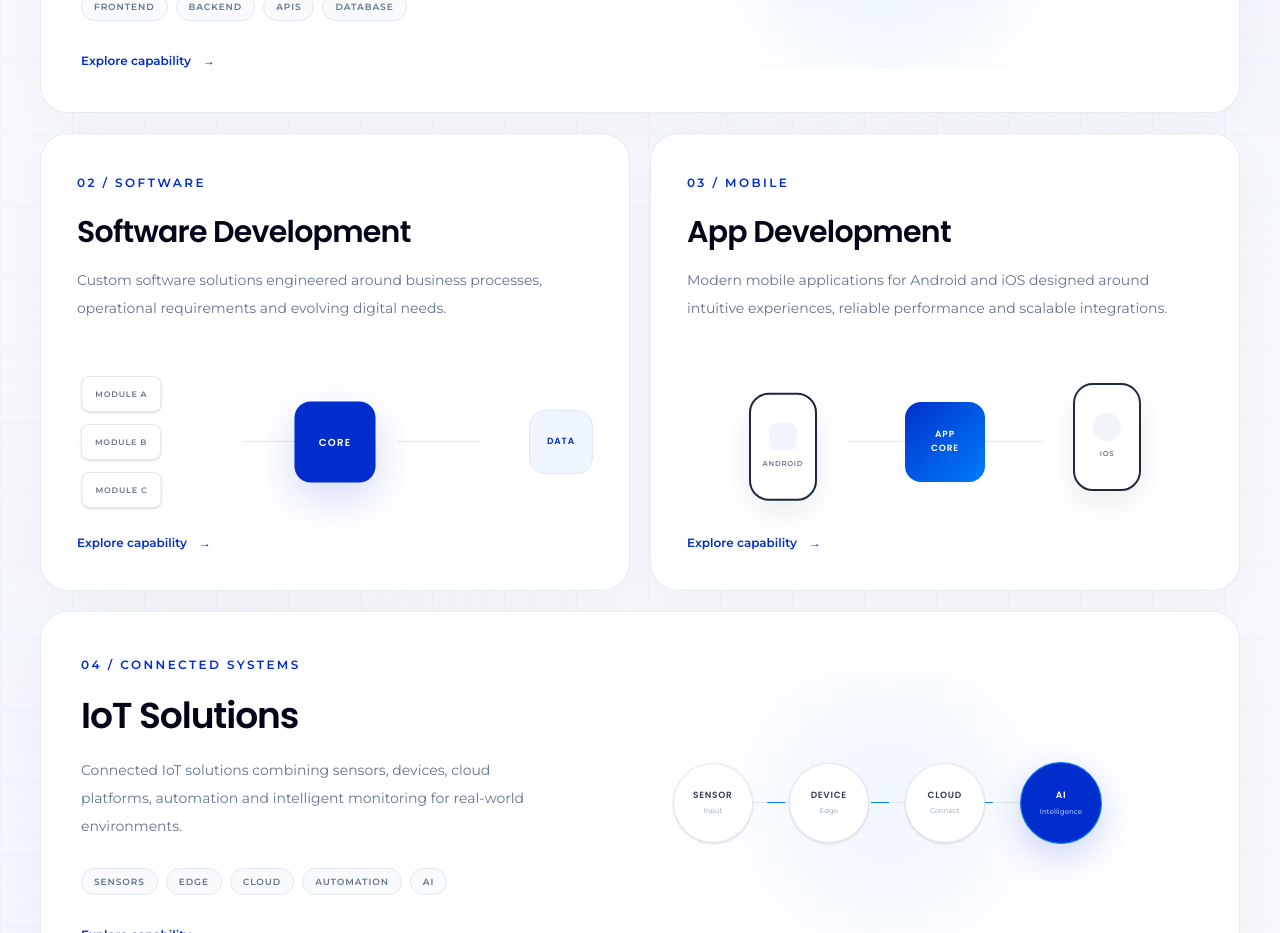
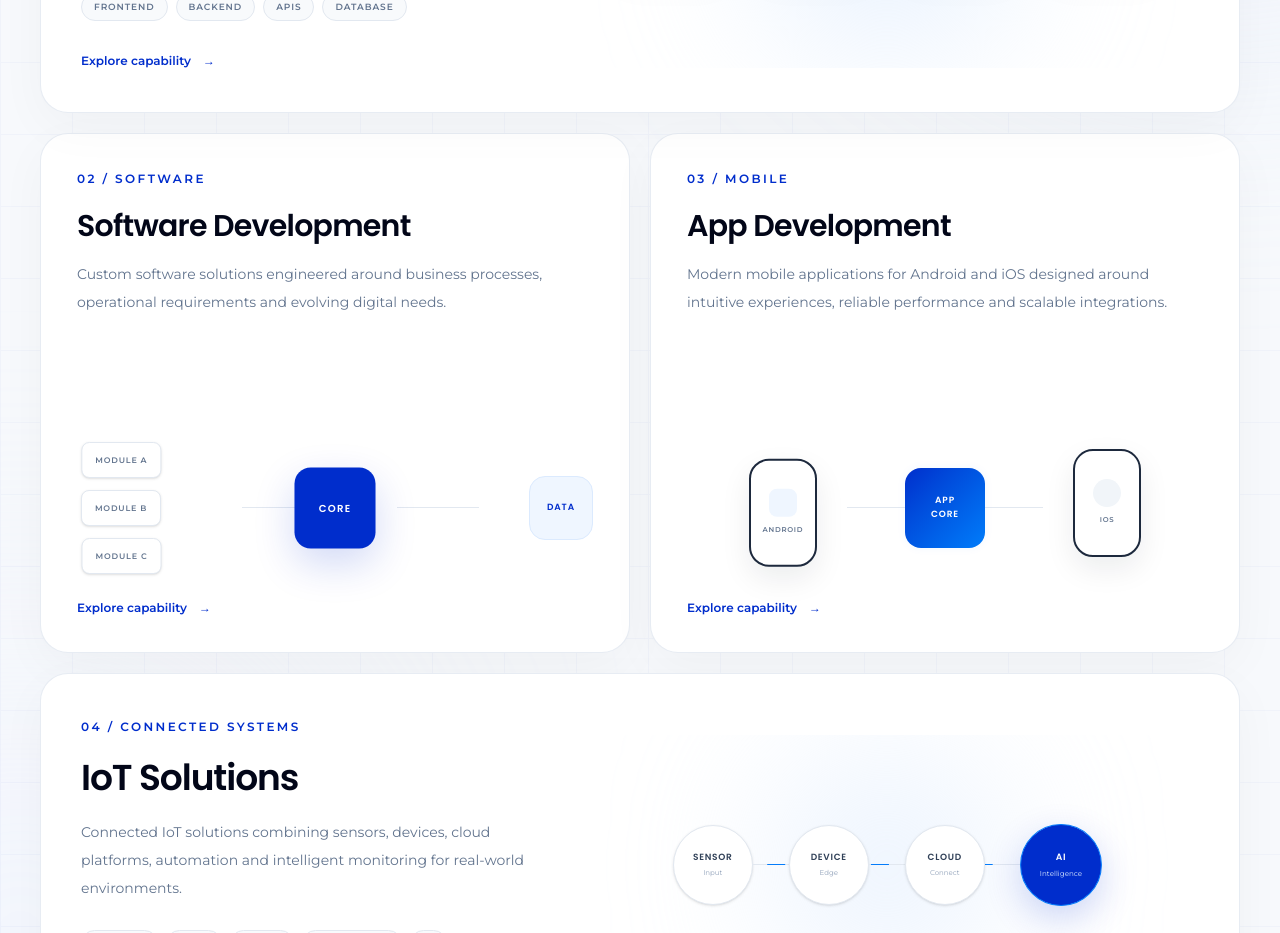
Before and after one commit to aravinthk1504/gendata-techv2, a Next.js app: page /en in a window 1280 px wide. Shown: the part 3000-3933 px from the top of the page. Built offline with nearby package versions, Linux system fonts and the light colour scheme.

Commit message:
style(home): align Software and App card visuals and CTA baselines

```diff
--- a/src/sections/home/TechnologyServices.jsx
+++ b/src/sections/home/TechnologyServices.jsx
@@ -130,7 +130,7 @@ function SoftwareVisual() {
   const modules = ["Module A", "Module B", "Module C"];
 
   return (
-    <div className="relative mt-7 flex h-48 items-center justify-center sm:mt-8 sm:h-44">
+    <div className="relative mt-auto flex h-48 shrink-0 items-center justify-center pt-6 sm:h-44">
       <div className="absolute left-0 flex flex-col gap-3 sm:left-1">
         {modules.map((module, index) => (
           <motion.div
@@ -180,7 +180,7 @@ function SoftwareVisual() {
 
 function AppVisual() {
   return (
-    <div className="relative mt-7 flex h-48 items-center justify-center sm:mt-8 sm:h-44">
+    <div className="relative mt-auto flex h-48 shrink-0 items-center justify-center pt-6 sm:h-44">
       <motion.div
         animate={{ y: [0, 5, 0] }}
         transition={{ duration: 4, repeat: Infinity, ease: "easeInOut" }}
@@ -395,7 +395,7 @@ function TechnologyServices({ content, lang }) {
             whileInView={{ opacity: 1, y: 0 }}
             viewport={{ once: true, amount: 0.2 }}
             transition={{ duration: 0.65, delay: 0.08 }}
-            className="group rounded-[28px] border border-slate-200/80 bg-white p-6 shadow-[0_15px_50px_rgba(15,23,42,0.035)] transition duration-500 hover:-translate-y-1 hover:border-blue-200 hover:shadow-[0_25px_70px_rgba(15,23,42,0.07)] sm:p-7 lg:p-9"
+            className="group flex h-full flex-col rounded-[28px] border border-slate-200/80 bg-white p-6 shadow-[0_15px_50px_rgba(15,23,42,0.035)] transition duration-500 hover:-translate-y-1 hover:border-blue-200 hover:shadow-[0_25px_70px_rgba(15,23,42,0.07)] sm:p-7 lg:min-h-[520px] lg:p-9"
           >
             <span className="font-body text-[12px] font-semibold uppercase tracking-[0.2em] text-brand-primary">
               {t("technology.software.label")}
@@ -409,7 +409,7 @@ function TechnologyServices({ content, lang }) {
             <SoftwareVisual />
             <Link
               href={localizedPath("/services")}
-              className="inline-flex items-center gap-3 font-body text-xs font-semibold text-brand-primary"
+              className="mt-4 inline-flex items-center gap-3 font-body text-xs font-semibold text-brand-primary"
             >
               {t("technology.explore")}{" "}
               <span className="transition-transform duration-300 group-hover:translate-x-1">
@@ -423,7 +423,7 @@ function TechnologyServices({ content, lang }) {
             whileInView={{ opacity: 1, y: 0 }}
             viewport={{ once: true, amount: 0.2 }}
             transition={{ duration: 0.65, delay: 0.14 }}
-            className="group rounded-[28px] border border-slate-200/80 bg-white p-6 shadow-[0_15px_50px_rgba(15,23,42,0.035)] transition duration-500 hover:-translate-y-1 hover:border-blue-200 hover:shadow-[0_25px_70px_rgba(15,23,42,0.07)] sm:p-7 lg:p-9"
+            className="group flex h-full flex-col rounded-[28px] border border-slate-200/80 bg-white p-6 shadow-[0_15px_50px_rgba(15,23,42,0.035)] transition duration-500 hover:-translate-y-1 hover:border-blue-200 hover:shadow-[0_25px_70px_rgba(15,23,42,0.07)] sm:p-7 lg:min-h-[520px] lg:p-9"
           >
             <span className="font-body text-[12px] font-semibold uppercase tracking-[0.2em] text-brand-primary">
               {t("technology.app.label")}
@@ -437,7 +437,7 @@ function TechnologyServices({ content, lang }) {
             <AppVisual />
             <Link
               href={localizedPath("/services")}
-              className="inline-flex items-center gap-3 font-body text-xs font-semibold text-brand-primary"
+              className="mt-4 inline-flex items-center gap-3 font-body text-xs font-semibold text-brand-primary"
             >
               {t("technology.explore")}{" "}
               <span className="transition-transform duration-300 group-hover:translate-x-1">
```
